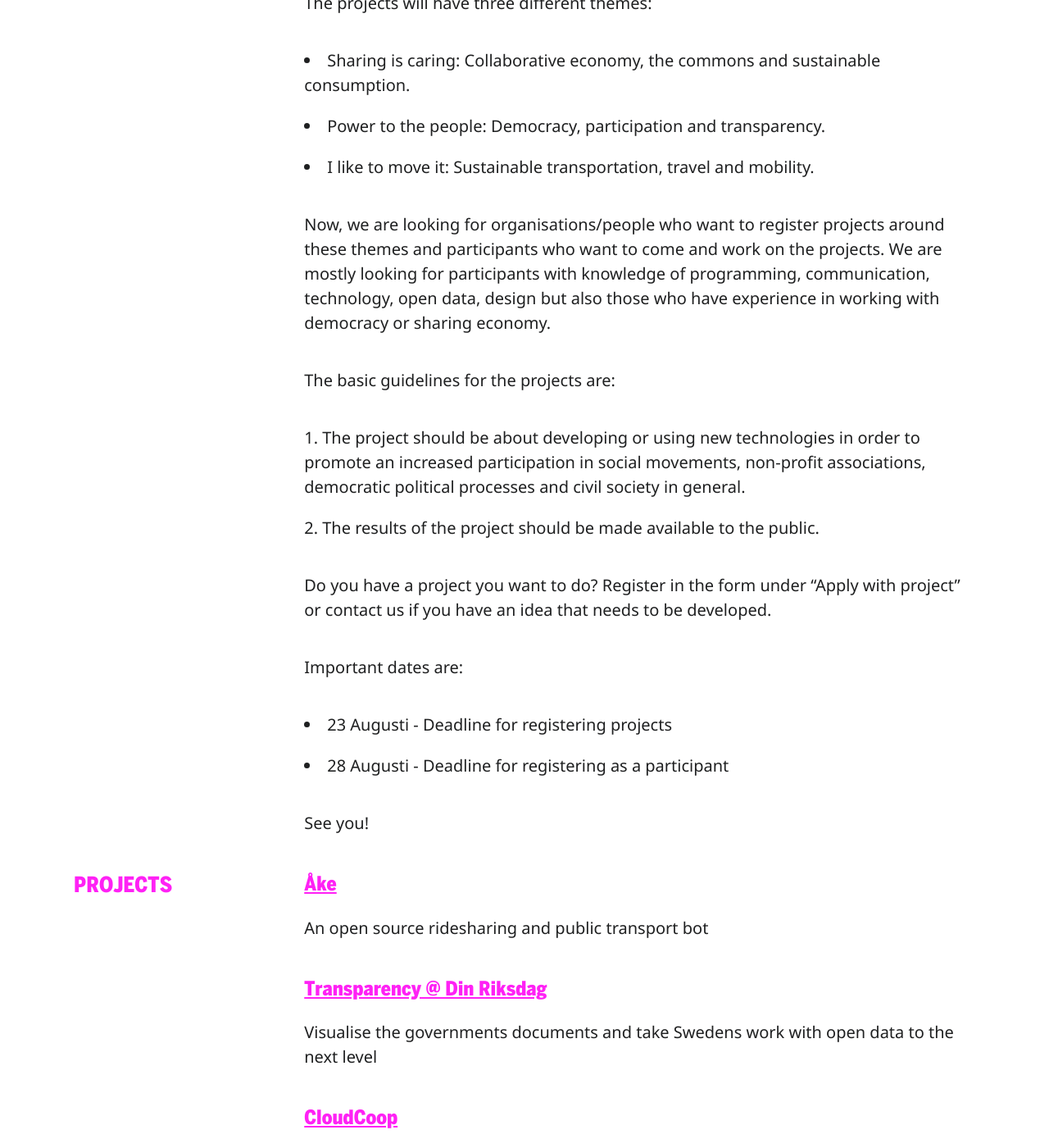
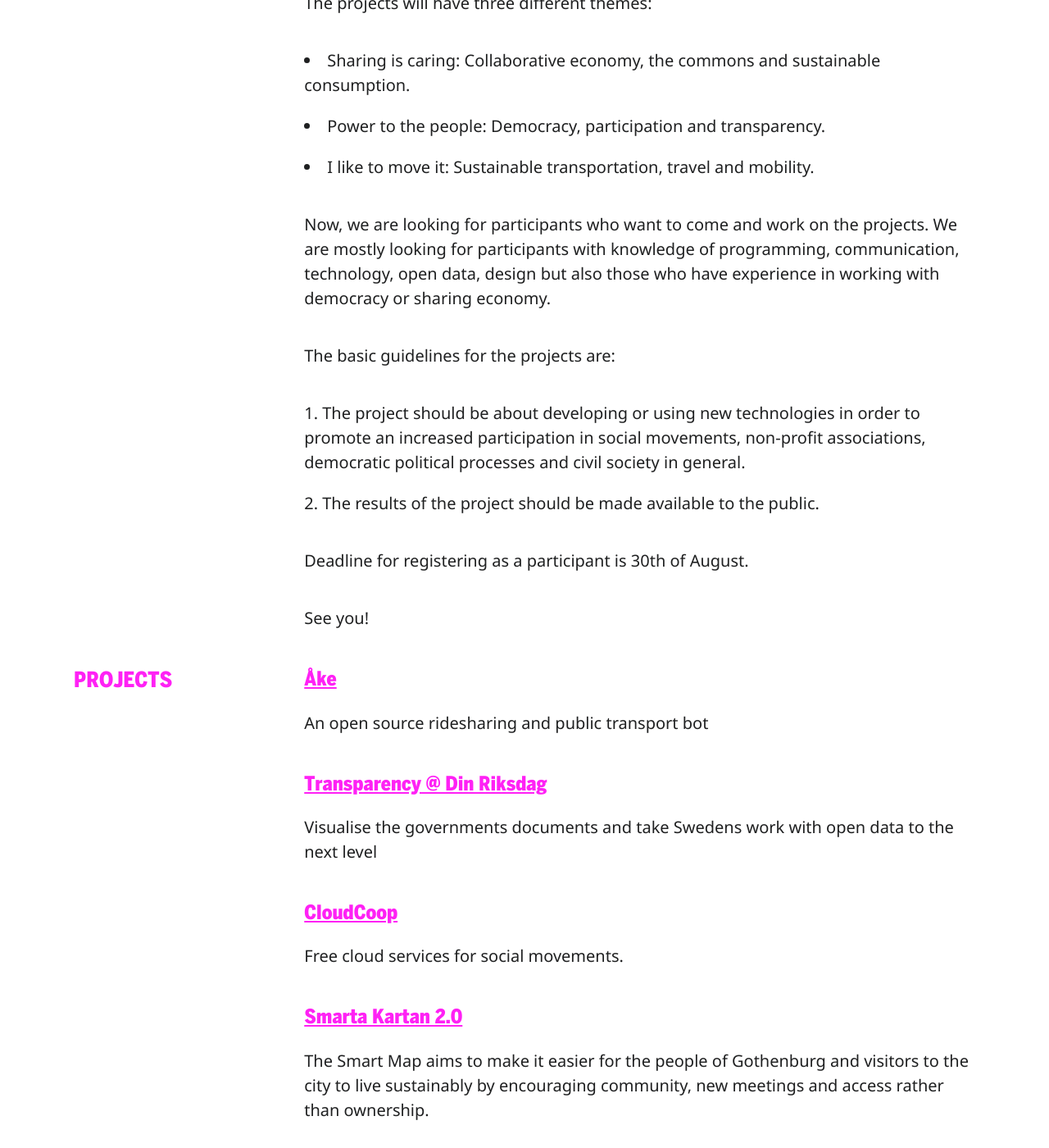
Before and after one commit to civictechsweden/civictech.se, a Jekyll site: the page built from _hackathons/hackathon-2-en.md, in a window 1280 px wide and 1400 px high, scrolled down 1117 px. Shown: the whole window at 82% size. Built offline with Jekyll 4.4.1, drawn with Linux system fonts in a browser that asks for light colours; nearby versions of some CDN libraries.

Commit message:
Updated Hackathon 2 En

```diff
--- a/_hackathons/hackathon-2-en.md
+++ b/_hackathons/hackathon-2-en.md
@@ -79,18 +79,13 @@
 * Power to the people: Democracy, participation and transparency.
 * I like to move it: Sustainable transportation, travel and mobility.
 
-Now, we are looking for organisations/people who want to register projects around these themes and participants who want to come and work on the projects. We are mostly looking for participants with knowledge of programming, communication, technology, open data, design but also those who have experience in working with democracy or sharing economy.
+Now, we are looking for participants who want to come and work on the projects. We are mostly looking for participants with knowledge of programming, communication, technology, open data, design but also those who have experience in working with democracy or sharing economy.
 
 The basic guidelines for the projects are:
 
 1. The project should be about developing or using new technologies in order to promote an increased participation in social movements, non-profit associations, democratic political processes and civil society in general.
 2. The results of the project should be made available to the public.
 
-Do you have a project you want to do? Register in the form under "Apply with project" or contact us if you have an idea that needs to be developed.
-
-Important dates are:
-
-* 23 Augusti - Deadline for registering projects
-* 28 Augusti - Deadline for registering as a participant
+Deadline for registering as a participant is 30th of August.
 
 See you!
```
